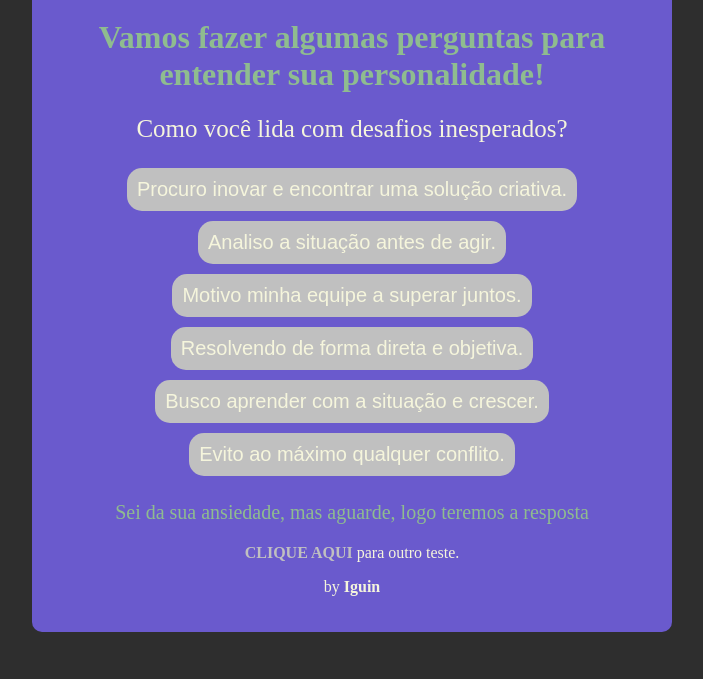
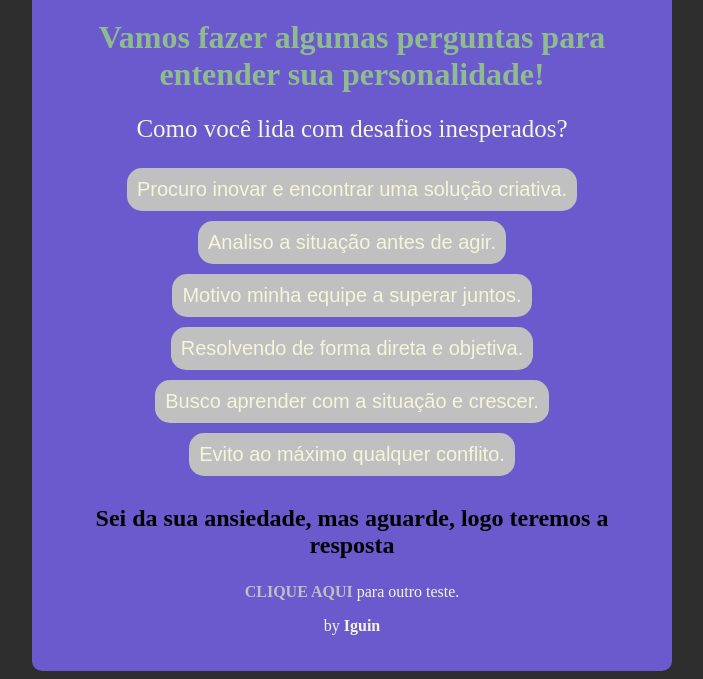
Before and after one commit to IguinSz/Igor-3B-2T, a plain HTML site: page index.html in a window 1280 px wide. Shown: the part 405-1084 px from the top of the page, without its empty margins (288-991 px from the left). Before the commit the page ends 1045 px from the top, so only its background shows below. Drawn offline with Linux system fonts and the light colour scheme.

Commit message:
Update style.css

```diff
--- a/style.css
+++ b/style.css
@@ -46,9 +46,11 @@ h1{
 }
 
 .texto-resultado{
-    color: var(--cor-destaque);
-    font-size: 20px;
+    color: #000000; /* Preto para maior destaque */
+    font-size: 24px; /* Maior tamanho para resposta final */
+    font-weight: bold;
 }
+
 
 button{
     background-color: var(--cor-secundaria);
```
